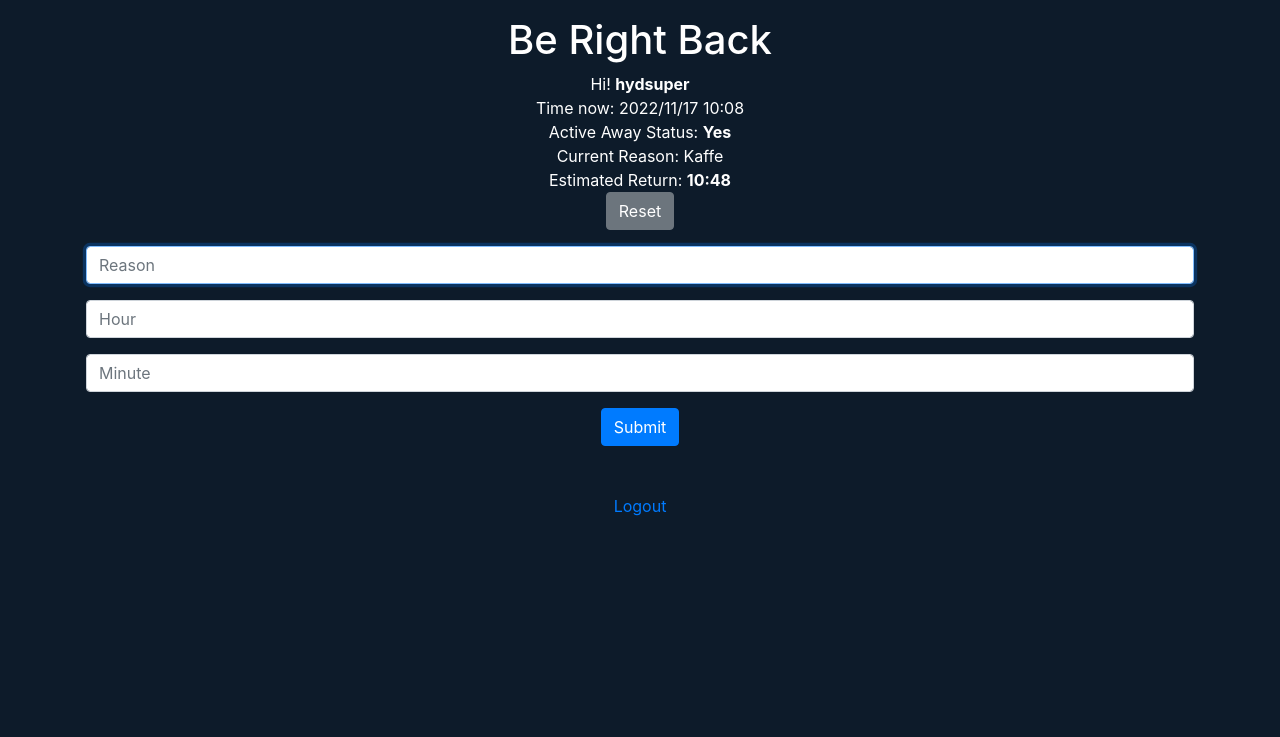
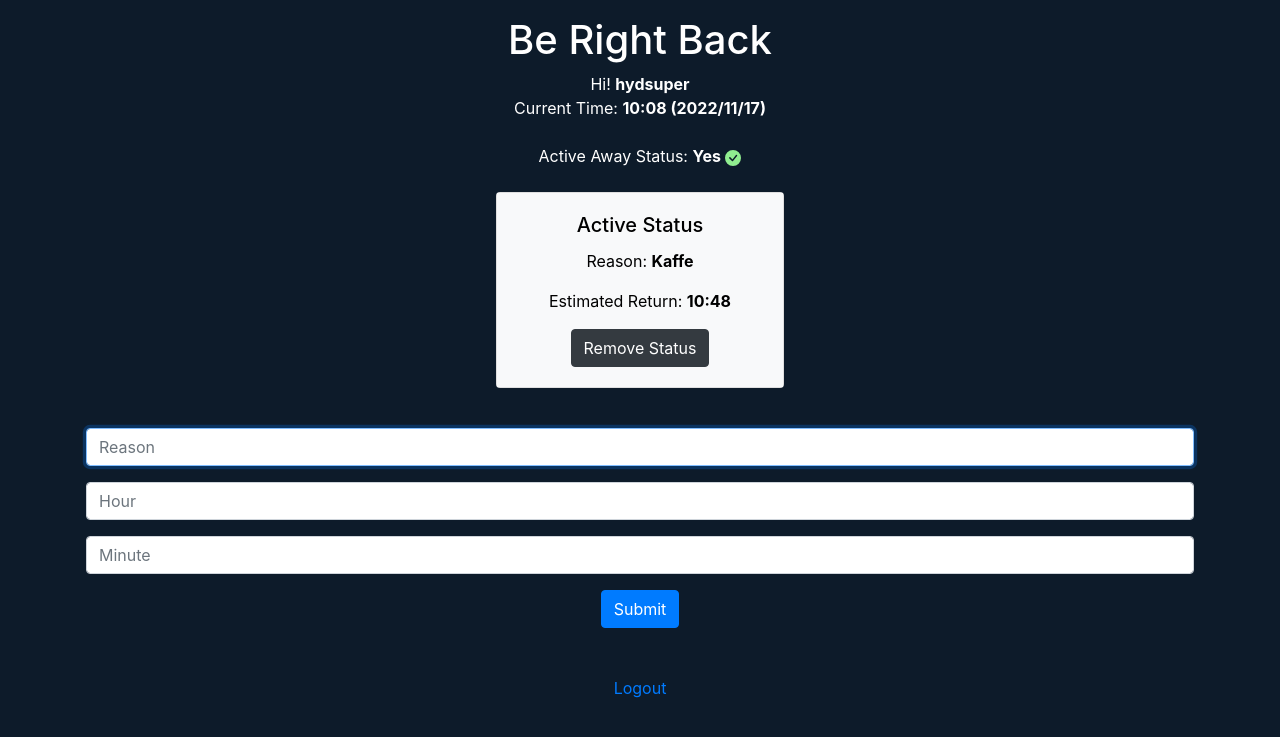
Before and after one commit to hyddeos/Be-Right-Back, a Django app: page / in a window 1280 px wide. Shown: the top 737 px of the page. Run offline with Django 4.2, Linux system fonts and the light colour scheme; a user stored in the database is signed in; data comes from the database, SQL or seed files in the repository; both versions use the stored data as it was after the commit; some libraries are stand-ins or nearby versions.

Commit message:
css changes to set new time

```diff
--- a/brb/templates/brb/index.html
+++ b/brb/templates/brb/index.html
@@ -6,6 +6,7 @@
     <head>
         <title>{% block title %}Be Right Back{% endblock %}</title>
         <link rel="stylesheet" href="https://stackpath.bootstrapcdn.com/bootstrap/4.4.1/css/bootstrap.min.css" integrity="sha384-Vkoo8x4CGsO3+Hhxv8T/Q5PaXtkKtu6ug5TOeNV6gBiFeWPGFN9MuhOf23Q9Ifjh" crossorigin="anonymous">
+        <link rel="stylesheet" href="https://cdn.jsdelivr.net/npm/bootstrap-icons@1.10.2/font/bootstrap-icons.css">
         <link type="text/css" href="{% static 'brb/styles.css' %}" rel="stylesheet">
 
     </head>
@@ -16,17 +17,30 @@
                 {% if user.is_authenticated %}
                     Hi! <strong>{{ user }} </strong>
                     </br>
-                    Time now: {{ time|date:'Y/m/d H:i' }}</br>
+                    Current Time: <strong>{{ time|date:'H:i (Y/m/d)' }}</strong></br></br>
                     {% if status %}
-                        Active Away Status:  <strong>Yes</strong> <br>
-                        Current Reason: {{ data.reason }} <br>
-                        Estimated Return: <strong>{{ data.return_time|date:'H:i' }} </strong><br>
-                        <form action="{% url 'startpage' %}" method="post">
-                            {% csrf_token %}
-                            <input name="reset" class="btn btn-secondary" type="submit" value="Reset">
-                        </form>
+                        Active Away Status:  <strong>Yes</strong>
+                            <svg xmlns="http://www.w3.org/2000/svg" width="16" height="16" fill="lightgreen" class="bi bi-check-circle-fill" viewBox="0 0 16 16">
+                            <path d="M16 8A8 8 0 1 1 0 8a8 8 0 0 1 16 0zm-3.97-3.03a.75.75 0 0 0-1.08.022L7.477 9.417 5.384 7.323a.75.75 0 0 0-1.06 1.06L6.97 11.03a.75.75 0 0 0 1.079-.02l3.992-4.99a.75.75 0 0 0-.01-1.05z"/>
+                            </svg> <br></br>
+                        <div class="card mx-auto"  style="width: 18rem;">
+                            <div class="card-body bg-light">
+                                <h5 class="card-title" style="color: black;">Active Status</h5>
+                                <p class="card-text" style="color: black;">Reason: <strong>{{ data.reason }}</strong></p>
+                                <p class="card-text" style="color: black;">Estimated Return: <strong>{{ data.return_time|date:'H:i' }} </strong></p>
+                                <form action="{% url 'startpage' %}" method="post">
+                                    {% csrf_token %}
+                                    <input name="reset" class="btn btn-dark" type="submit" value="Remove Status">
+                                </form>
+                            </div>
+                        </div>
+                        <br>
+
                     {% else %}
                         Active Away Status: <strong>No</strong>
+                            <svg xmlns="http://www.w3.org/2000/svg" width="16" height="16" fill="red" class="bi bi-slash-circle-fill" viewBox="0 0 16 16">
+                            <path d="M16 8A8 8 0 1 1 0 8a8 8 0 0 1 16 0zm-4.646-2.646a.5.5 0 0 0-.708-.708l-6 6a.5.5 0 0 0 .708.708l6-6z"/>
+                            </svg>
                    {% endif %}
                    <strong>{{ message }}</strong>
                    <form action="{% url 'startpage' %}" method="post">
```
Also changed, not shown: db.sqlite3.
